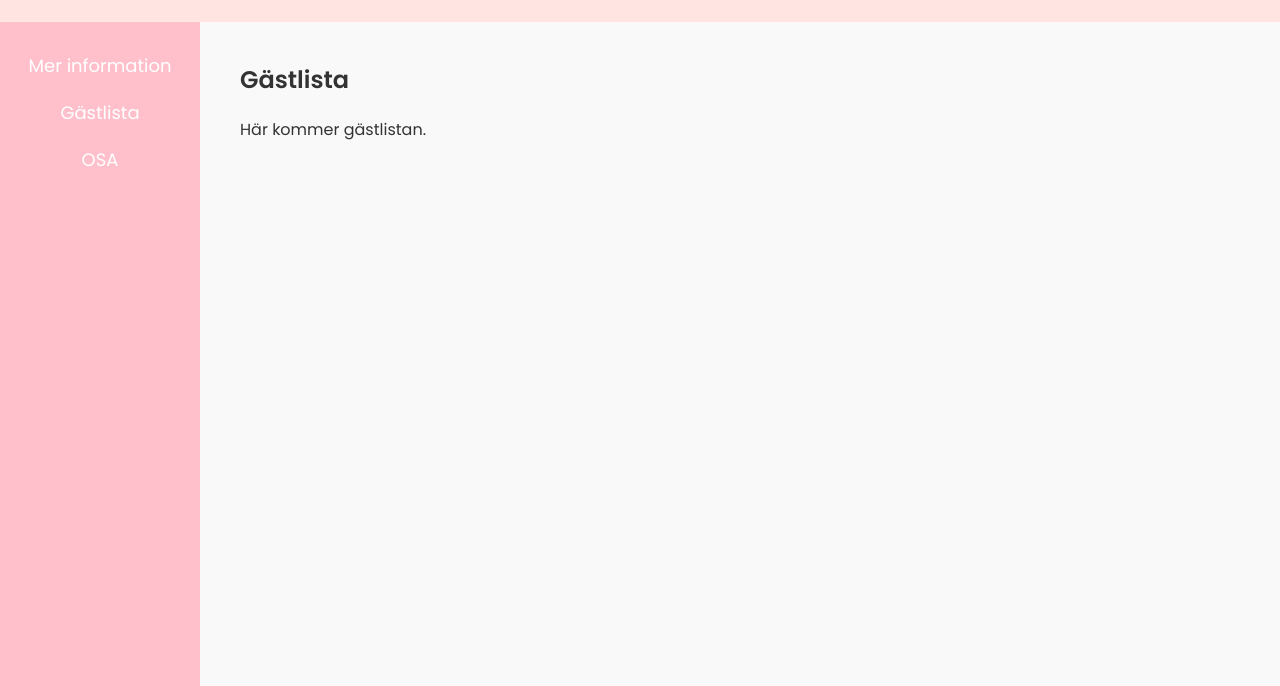
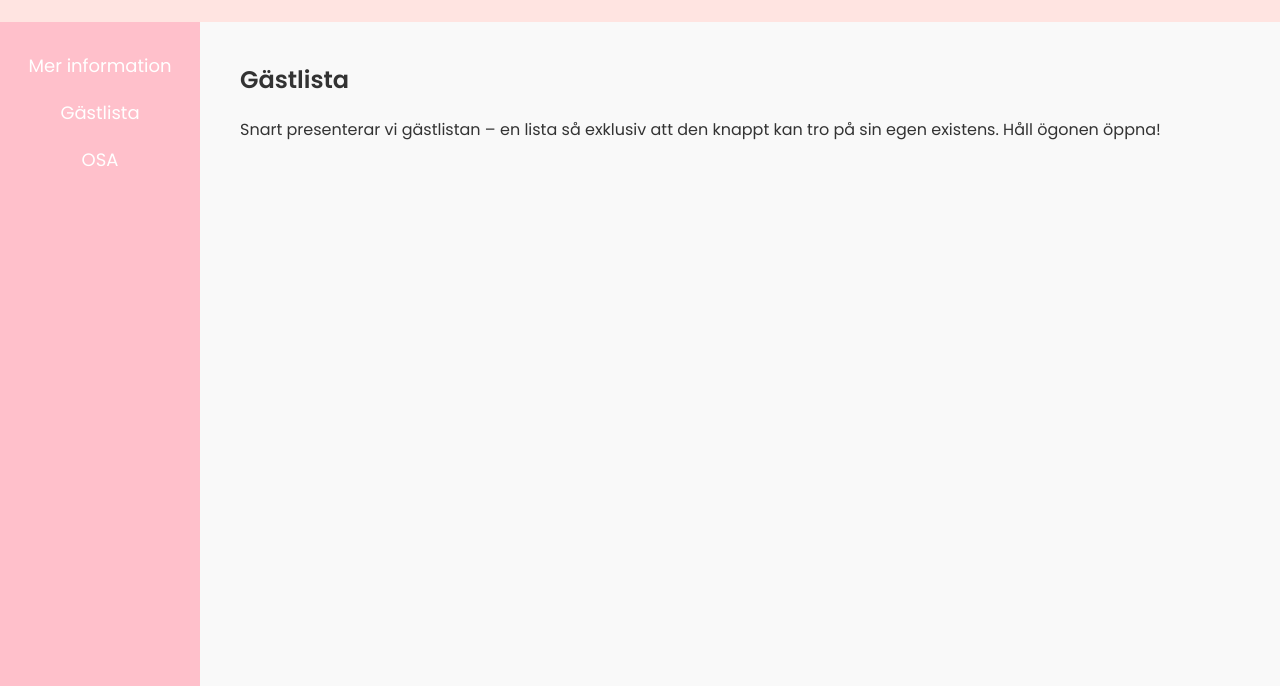
Before and after one commit to NullSpecter/lennesexamen, a plain HTML site: page index.html in a window 1280 px wide. Both pictures are taken after a click on the link "Gästlista". Shown: the part 114-800 px from the top of the page. Drawn offline with nearby package versions, Linux system fonts and the light colour scheme.

Commit message:
Update index.html

```diff
--- a/index.html
+++ b/index.html
@@ -248,7 +248,7 @@
     </div>
     <div id="guestlist" class="section">
       <h2>Gästlista</h2>
-      <p>Här kommer gästlistan.</p>
+      <p>Snart presenterar vi gästlistan – en lista så exklusiv att den knappt kan tro på sin egen existens. Håll ögonen öppna!</p>
     </div>
     <div id="osa" class="section">
       <h2>OSA</h2>
```
